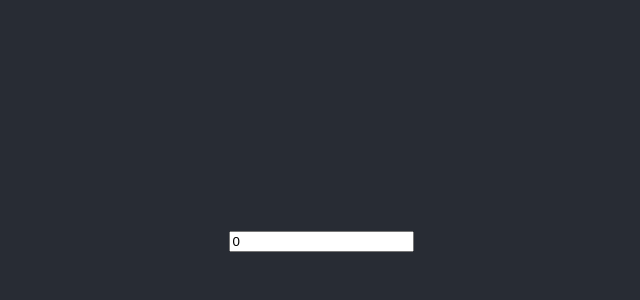
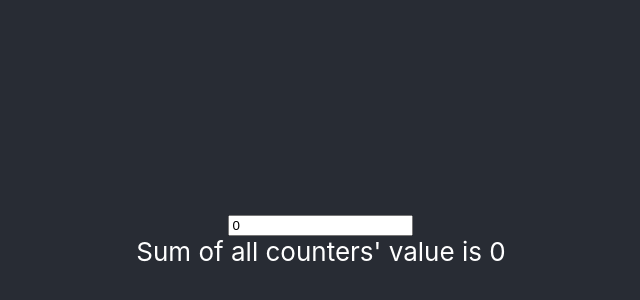
Before and after one commit to davidltk123/React-Counter, a React (Create React App) app: page / in a window 1280 px wide. Shown: the part 164-464 px from the top of the page, without its empty margins (319-959 px from the left). Built offline with nearby package versions, Linux system fonts and the light colour scheme.

Commit message:
[counter][David] add sizegenerator, groupsum and change countergroup

```diff
--- a/src/components/Counter.js
+++ b/src/components/Counter.js
@@ -3,17 +3,16 @@ import React, { Component } from 'react';
 class Counter extends Component {
     constructor(props) {
         super(props);
-
-        this.state = {
-            number: 0
-        }
+        this.state = { number: 0 };
     }
     onIncrease = () => {
         this.setState((preState) => ({ number: preState.number + 1 }));
+        this.props.increase();
     };
 
     onDecrease = () => {
         this.setState((preState) => ({ number: preState.number - 1 }));
+        this.props.decrease();
     };
 
     render() {
--- a/src/components/CounterGroup.js
+++ b/src/components/CounterGroup.js
@@ -2,10 +2,25 @@ import React, { Component } from 'react';
 import Counter from './Counter';
 
 class CounterGroup extends Component {
+    constructor(props) {
+        super(props);
+        this.state = { sum: 0 };
+    }
+
     initArraySize = (size) => {
         const number = size.length > 0 ? parseInt(size) : 0;
         return Array.from(Array(number).keys());
     };
+
+    increase = () => {
+        this.setState((prevState) => ({ sum: prevState.sum + 1 }));
+        this.props.sum(this.state.sum);
+    }
+
+    decrease = () => {
+        this.setState((prevState) => ({ sum: prevState.sum - 1 }));
+        this.props.sum(this.state.sum);
+    }
 
     render() {
         const size = this.props.size;
@@ -15,7 +30,7 @@ class CounterGroup extends Component {
             <div>
                 {
                     initArraySize.map((value) =>
-                        <Counter key={value} />
+                        <Counter key={value} increase={this.increase} decrease={this.decrease} />
                     )
                 }
             </div>
--- /dev/null
+++ b/src/components/CounterGroupSum.js
@@ -0,0 +1,15 @@
+import React, { Component } from 'react';
+
+class CounterGroupSum extends Component {
+    render() {
+        const sum = this.props.sum;
+
+        return (
+            <div>
+                <span>Sum of all counters' value is {sum}</span>
+            </div>
+        );
+    }
+}
+
+export default CounterGroupSum;
--- /dev/null
+++ b/src/components/CounterSizeGenerator.js
@@ -0,0 +1,25 @@
+import React, { Component } from 'react';
+
+class CounterSizeGenerator extends Component {
+    constructor(props) {
+        super(props);
+        this.state = { size: 0 };
+    }
+
+    onChange = (event) => {
+        this.setState({ size: event.target.value });
+        this.props.size(event.target.value);
+    }
+
+    render() {
+        const size = this.state.size;
+
+        return (
+            <div>
+                <input type="number" value={size} onChange={this.onChange} />
+            </div>
+        );
+    }
+}
+
+export default CounterSizeGenerator;
--- a/src/components/MultiCounter.js
+++ b/src/components/MultiCounter.js
@@ -1,22 +1,31 @@
 import React, { Component } from 'react';
 import CounterGroup from "./CounterGroup";
+import CounterGroupSum from './CounterGroupSum';
+import CounterSizeGenerator from './CounterSizeGenerator';
 
 class MultiCounter extends Component {
     constructor(props) {
         super(props);
-        this.state = { size: 0 };
+        this.state = { size: 0, sum: 0 };
     }
 
-    onChange = (event) => {
-        this.setState({ size: event.target.value });
+    updateSize = (size) => {
+        this.setState({ size: size, sum: 0 });
+    };
+
+    updateSum = (sum) => {
+        this.setState({ sum: sum });
     };
 
     render() {
         const size = this.state.size;
+        const sum = this.state.sum;
+
         return (
             <div>
-                <input type="number" value={size} onChange={this.onChange}></input>
-                <CounterGroup size={size} onChange={this.onChange} />
+                <CounterSizeGenerator size={this.updateSize} />
+                <CounterGroupSum sum={sum} />
+                <CounterGroup size={size} sum={this.updateSum} />
             </div>
         );
     }
```
Also changed, not shown: 1 other file (tests, documents, lock files or other folders).
